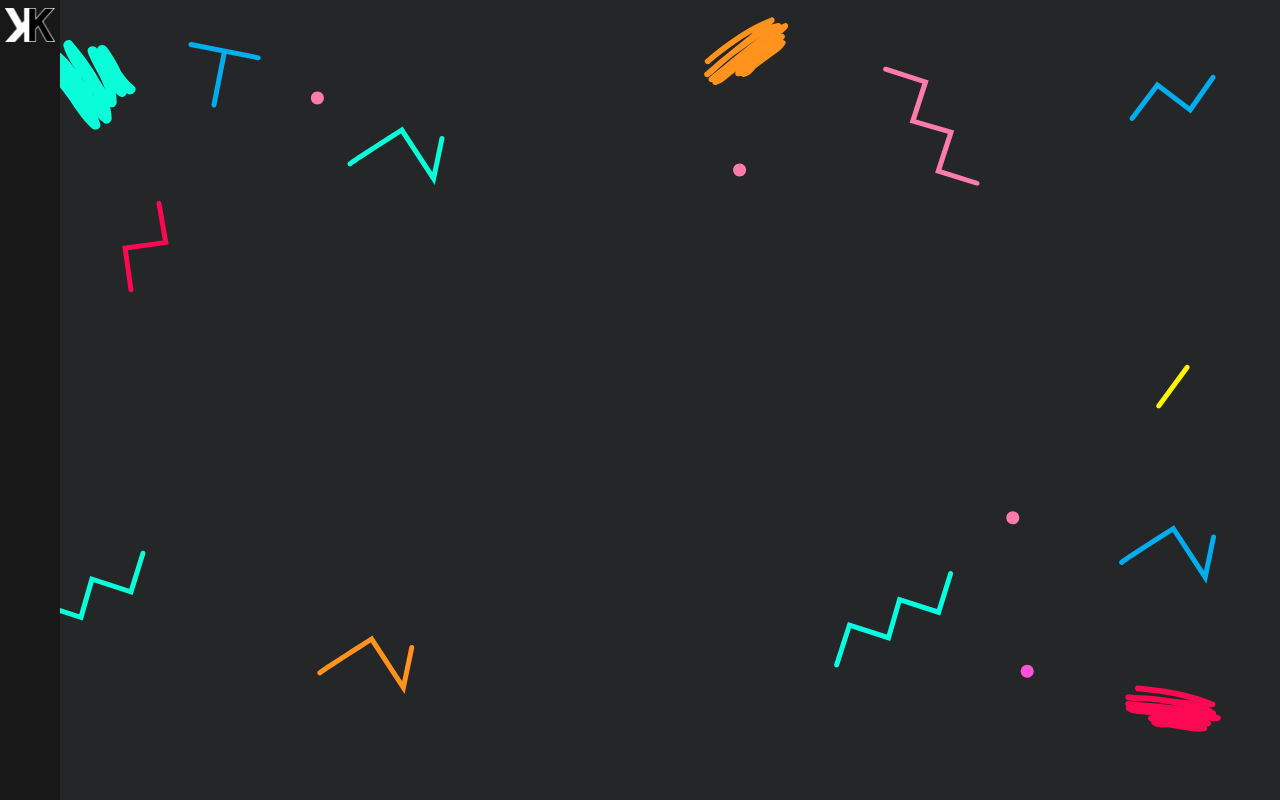
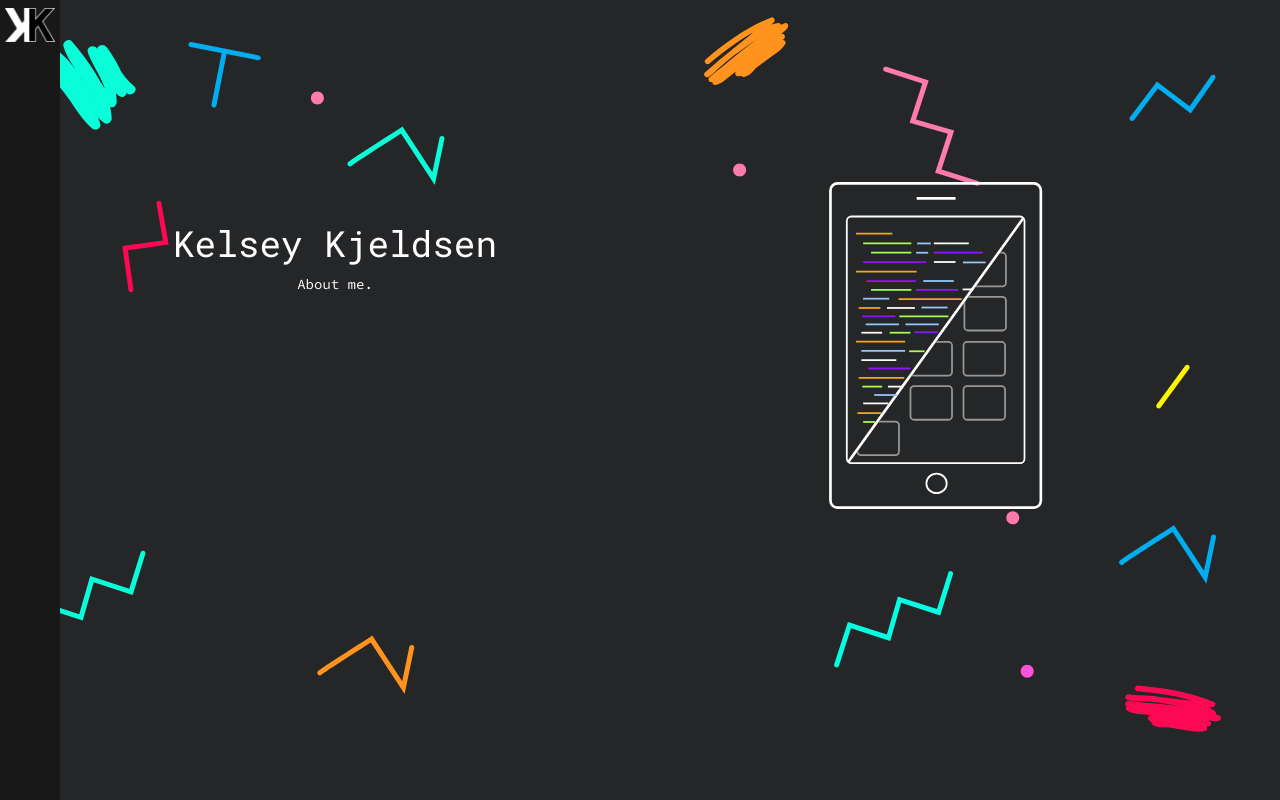
Before and after one commit to KMK73/portfolio, a React app: page / in a window 1280 px wide. Built offline with nearby package versions, Linux system fonts and the light colour scheme.

Commit message:
homepage styles

```diff
--- a/package.json
+++ b/package.json
@@ -32,6 +32,7 @@
     "promise": "8.0.1",
     "raf": "3.4.0",
     "react": "^16.2.0",
+    "react-bootstrap": "^0.31.5",
     "react-dev-utils": "^4.2.1",
     "react-dom": "^16.2.0",
     "react-router-dom": "^4.2.2",
--- a/public/index.html
+++ b/public/index.html
@@ -10,6 +10,12 @@
     -->
     <link rel="manifest" href="%PUBLIC_URL%/manifest.json">
     <link rel="shortcut icon" href="%PUBLIC_URL%/favicon.ico">
+    <link href="https://fonts.googleapis.com/css?family=Roboto+Mono:300,400|Source+Code+Pro:400,500,600" rel="stylesheet">
+    <!-- Latest compiled and minified CSS -->
+    <link rel="stylesheet" href="https://maxcdn.bootstrapcdn.com/bootstrap/latest/css/bootstrap.min.css">
+
+    <!-- Optional theme -->
+    <link rel="stylesheet" href="https://maxcdn.bootstrapcdn.com/bootstrap/latest/css/bootstrap-theme.min.css">
     <!--
       Notice the use of %PUBLIC_URL% in the tags above.
       It will be replaced with the URL of the `public` folder during the build.
--- a/src/App.js
+++ b/src/App.js
@@ -1,5 +1,7 @@
 import React, { Component } from 'react';
-import './App.scss';
+import { Route, Link } from 'react-router-dom';
+import Home from './components/Home';
+import './scss/App.scss';
 
 class App extends Component {
   render() {
@@ -8,7 +10,7 @@ class App extends Component {
         <header className="App-header">
           <nav>
             <div id="nav_bar">
-              <a class="logo" rel="index" href="/">
+              <a className="logo" rel="index" href="/">
                 <img src="./../assets/images/logo.png" alt="Wordpress Developer Logo, Web Developer Logo , Front End Developer Logo"/>
               </a>
             </div>
@@ -16,8 +18,8 @@ class App extends Component {
         </header>
         <main>
           <div id="page">
-            <div class="container">
-              <p>This is the main container</p>
+            <div className="container">
+              <Route exact path="/" component={Home} />
             </div>
           </div>
 
--- /dev/null
+++ b/src/components/Home.js
@@ -0,0 +1,27 @@
+import React, { Component } from "react";
+import { Grid, Col, Button, Row } from 'react-bootstrap';
+
+class Home extends Component {
+  render() {
+    return (
+      <div className="home-page">
+          <Grid>
+            <Row className="show-grid">
+              <Col xs={12} md={6} className="text-col">
+                  <h1>Kelsey Kjeldsen</h1>
+                  <p className="">About me.</p>
+              </Col>
+              <Col xs={12} md={6} className="content-col">
+                <div id="mobile-img">
+                  <img src="/assets/images/mobile-iphone.svg" alt="Mobile development animation" />
+                </div>
+              </Col>
+            </Row>
+          </Grid>
+
+      </div>
+    );
+  }
+}
+
+export default Home;
--- a/src/App.scss
+++ b/src/scss/App.scss
@@ -1,11 +1,15 @@
-$backgroundColor: #252627;
+@import "home.scss";
+@import "variables.scss";
 
 .App {
   text-align: center;
-  h1 {
-    color: blue;
+  font-family: 'Source Code Pro', monospace;
+  color: white;
+  h1,h2,h3,h4 {
+    font-family: 'Roboto Mono', monospace;
   }
 }
+// Main vertical left navigation
 #nav_bar {
     background: #181818;
     width: 60px;
@@ -24,6 +28,7 @@ $backgroundColor: #252627;
 #page {
     background-color: $backgroundColor;
     background: $backgroundColor url('/assets/images/background90s.svg')no-repeat center center;
+    background-size: cover;
     width: 100%;
     height: 100%;
     position: absolute;
@@ -33,7 +38,6 @@ $backgroundColor: #252627;
         height: 90%;
         min-height: 566px;
         position: absolute;
-        opacity: 0;
         top: 5%;
         margin: 0 auto;
         z-index: 1;
@@ -43,6 +47,24 @@ $backgroundColor: #252627;
     }
 }
 
+// Tablet Responsive
+@media (max-width: $tabletSize ) {
+  #nav_bar {
+      width: 100%;
+      height: 60px;
+      position: absolute;
+      top: 0;
+      left: 0;
+      z-index: 3;
+      min-height: 0;
+      .logo {
+        float: left;
+        padding: 2px 0;
+        margin-left: 20px;
+      }
+  }
+}
+
 
 @keyframes App-logo-spin {
   from { transform: rotate(0deg); }
--- /dev/null
+++ b/src/scss/home.scss
@@ -0,0 +1,50 @@
+.home-page {
+  .blue {
+    background: red;
+  }
+
+  .text-col {
+    margin-top: 10%;
+  }
+  .text-zone {
+    position: absolute;
+    left: 10%;
+    top: 50%;
+    -webkit-transform: translateY(-50%);
+    -ms-transform: translateY(-50%);
+    transform: translateY(-50%);
+    width: 40%;
+    max-height: 90%;
+    text-align: left;
+  }
+  .content-zone {
+    position: relative;
+    z-index: 0;
+    width: 400px;
+    height: 609px;
+    position: absolute;
+    top: 0;
+    right: 15%;
+    bottom: 0;
+    left: auto;
+    margin: auto;
+  }
+  #mobile-img img {
+    width: 100%;
+  }
+
+  #code path,
+  #grid{
+    stroke-dasharray: 1000;
+    stroke-dashoffset: 1000;
+    animation: dash 20s linear forwards;
+  }
+
+  @keyframes dash {
+    to {
+      stroke-dashoffset: 0;
+    }
+  }
+
+
+}
--- /dev/null
+++ b/src/scss/variables.scss
@@ -0,0 +1,3 @@
+// globals
+$backgroundColor: #252627;
+$tabletSize: 960px;
```
Also changed, not shown: public/assets/images/mobile-iphone.svg (added), 1 other file (tests, documents, lock files or other folders).
